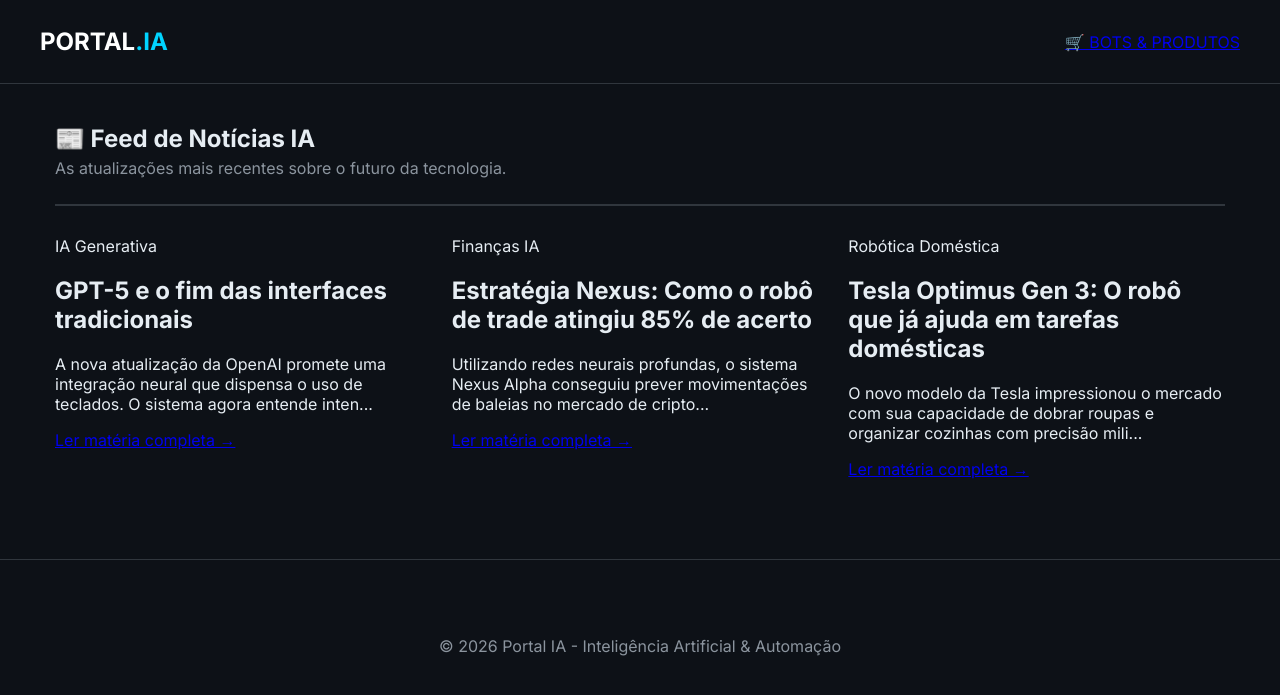
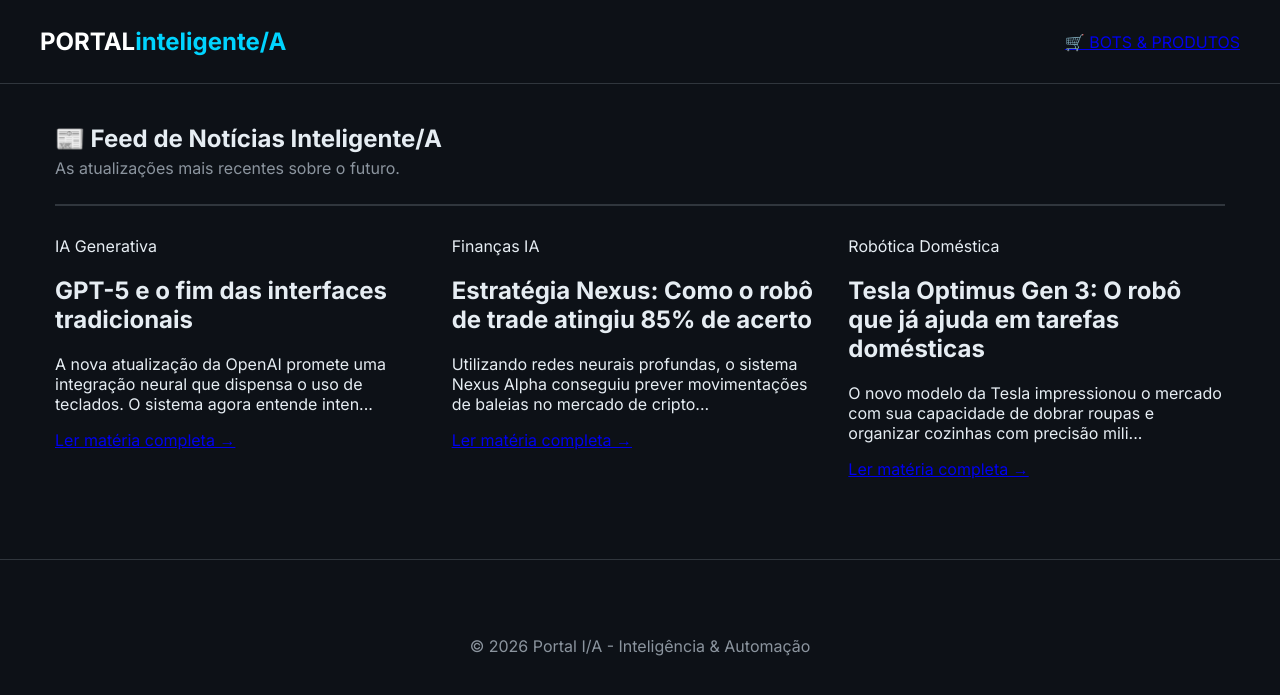
Before and after one commit to cleitonleitesantos20-beep/portal-ia, a FastAPI app: page / in a window 1280 px wide. Shown: the top 695 px of the page. Run offline with FastAPI, Linux system fonts and the light colour scheme; data comes from the database, SQL or seed files in the repository; grey boxes are pictures that could not be loaded.

Commit message:
index.html

```diff
--- a/templates/index.html
+++ b/templates/index.html
@@ -3,13 +3,13 @@
 <head>
     <meta charset="UTF-8">
     <meta name="viewport" content="width=device-width, initial-scale=1.0">
-    <title>Portal IA | Hub de Tecnologia 2026</title>
+    <title>Portal Inteligente/A | Hub de Tecnologia 2026</title>
     <link rel="stylesheet" href="/static/style.css">
 </head>
 <body>
     <nav class="simple-nav">
         <div class="container" style="display: flex; justify-content: space-between; align-items: center; padding: 15px 0;">
-            <a href="/" class="logo-text" style="font-size: 1.5rem; font-weight: bold; text-decoration: none; color: #fff;">PORTAL<span style="color: #00d4ff;">.IA</span></a>
+            <a href="/" class="logo-text" style="font-size: 1.5rem; font-weight: bold; text-decoration: none; color: #fff;">PORTAL<span style="color: #00d4ff;">inteligente/A</span></a>
             <div class="main-nav">
                 <a href="/produtos" class="btn-destaque">🛒 BOTS & PRODUTOS</a>
             </div>
@@ -18,8 +18,8 @@
 
     <main class="container" style="margin-top: 40px;">
         <div style="border-bottom: 2px solid #30363d; margin-bottom: 30px; padding-bottom: 10px;">
-            <h2 class="section-title" style="margin: 0;">📰 Feed de Notícias IA</h2>
-            <p style="color: #8b949e; margin-top: 5px;">As atualizações mais recentes sobre o futuro da tecnologia.</p>
+            <h2 class="section-title" style="margin: 0;">📰 Feed de Notícias Inteligente/A</h2>
+            <p style="color: #8b949e; margin-top: 5px;">As atualizações mais recentes sobre o futuro.</p>
         </div>
 
         <section class="news-grid">
@@ -39,7 +39,7 @@
     </main>
 
     <footer class="main-footer" style="text-align: center; padding: 60px 0; color: #8b949e; border-top: 1px solid #30363d; margin-top: 80px;">
-        <p>&copy; 2026 Portal IA - Inteligência Artificial & Automação</p>
+        <p>&copy; 2026 Portal I/A - Inteligência & Automação</p>
     </footer>
 </body>
 </html>
```
